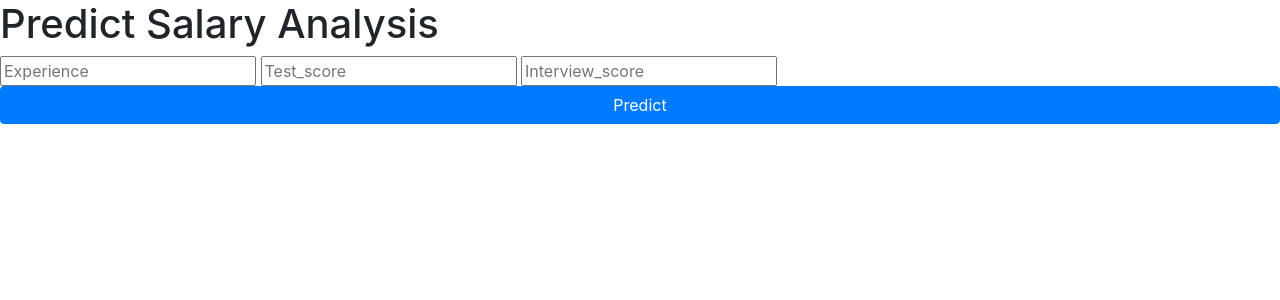
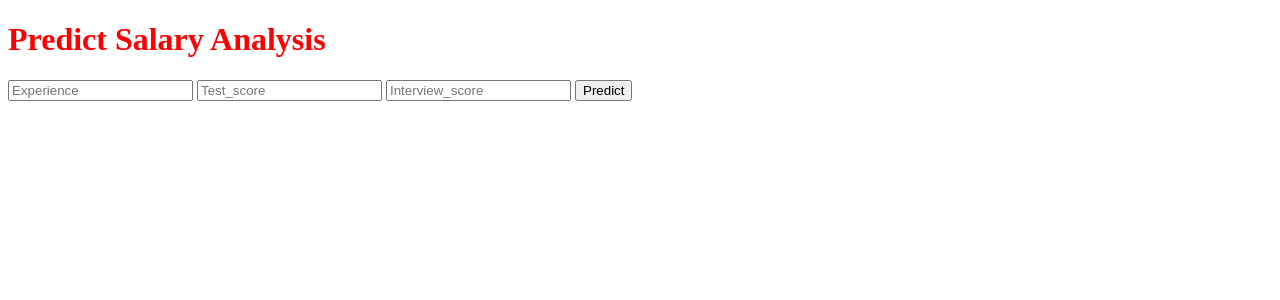
Before and after one commit to bhavitavayashrivastava/ML-Deployment, a Flask app: page / in a window 1280 px wide. Shown: the top 300 px of the page. Run offline with Flask 2, Linux system fonts and the light colour scheme; parts of the project's set-up code (start-up, migrations or seed data) failed here and were passed over; some libraries are stand-ins or nearby versions.

Commit message:
Add files via upload

```diff
--- a/templates/index.html
+++ b/templates/index.html
@@ -5,20 +5,21 @@
     <title>ML API</title>
 
      <title>ML API</title>
-     <link rel="stylesheet" href="https://stackpath.bootstrapcdn.com/bootstrap/4.5.0/css/bootstrap.min.css" integrity="sha384-9aIt2nRpC12Uk9gS9baDl411NQApFmC26EwAOH8WgZl5MYYxFfc+NcPb1dKGj7Sk" crossorigin="anonymous">
-     <script src="https://code.jquery.com/jquery-3.5.1.slim.min.js" integrity="sha384-DfXdz2htPH0lsSSs5nCTpuj/zy4C+OGpamoFVy38MVBnE+IbbVYUew+OrCXaRkfj" crossorigin="anonymous"></script>
-     <script src="https://cdn.jsdelivr.net/npm/popper.js@1.16.0/dist/umd/popper.min.js" integrity="sha384-Q6E9RHvbIyZFJoft+2mJbHaEWldlvI9IOYy5n3zV9zzTtmI3UksdQRVvoxMfooAo" crossorigin="anonymous"></script>
-     <script src="https://stackpath.bootstrapcdn.com/bootstrap/4.5.0/js/bootstrap.min.js" integrity="sha384-OgVRvuATP1z7JjHLkuOU7Xw704+h835Lr+6QL9UvYjZE3Ipu6Tp75j7Bh/kR0JKI" crossorigin="anonymous"></script>
-
+     <link href='https://fonts.googleapis.com/css?family=Pacifico' rel='stylesheet' type='text/css'>
+     <link href='https://fonts.googleapis.com/css?family=Arimo' rel='stylesheet' type='text/css'>
+     <link href='https://fonts.googleapis.com/css?family=Hind:300' rel='stylesheet' type='text/css'>
+     <link href='https://fonts.googleapis.com/css?family=Open+Sans+Condensed:300' rel='stylesheet' type='text/css'>
 </head>
 <body>
-    <div class="login">
-         <h1>Predict Salary Analysis</h1>
+
+    <div class="login" >
+        <h1><font color="red">Predict Salary Analysis</font></h1>
          <form action="{{url_for('predict')}}" method="post">
          <input type="text" name="experience" placeholder="Experience" required="required"/>
          <input type="text" name="test_score" placeholder="Test_score" required="required"/>
          <input type="text" name="interview_score" placeholder="Interview_score" required="required"/>
-         <button type="submit" class="btn btn-primary btn-block btn-small">Predict</button>
+<!--         <button type="submit" class="btn btn-primary btn-block btn-large">Predict</button>-->
+          <button type="submit" class="btn btn-primary">Predict</button>
          </form>
 
          <br>
```
